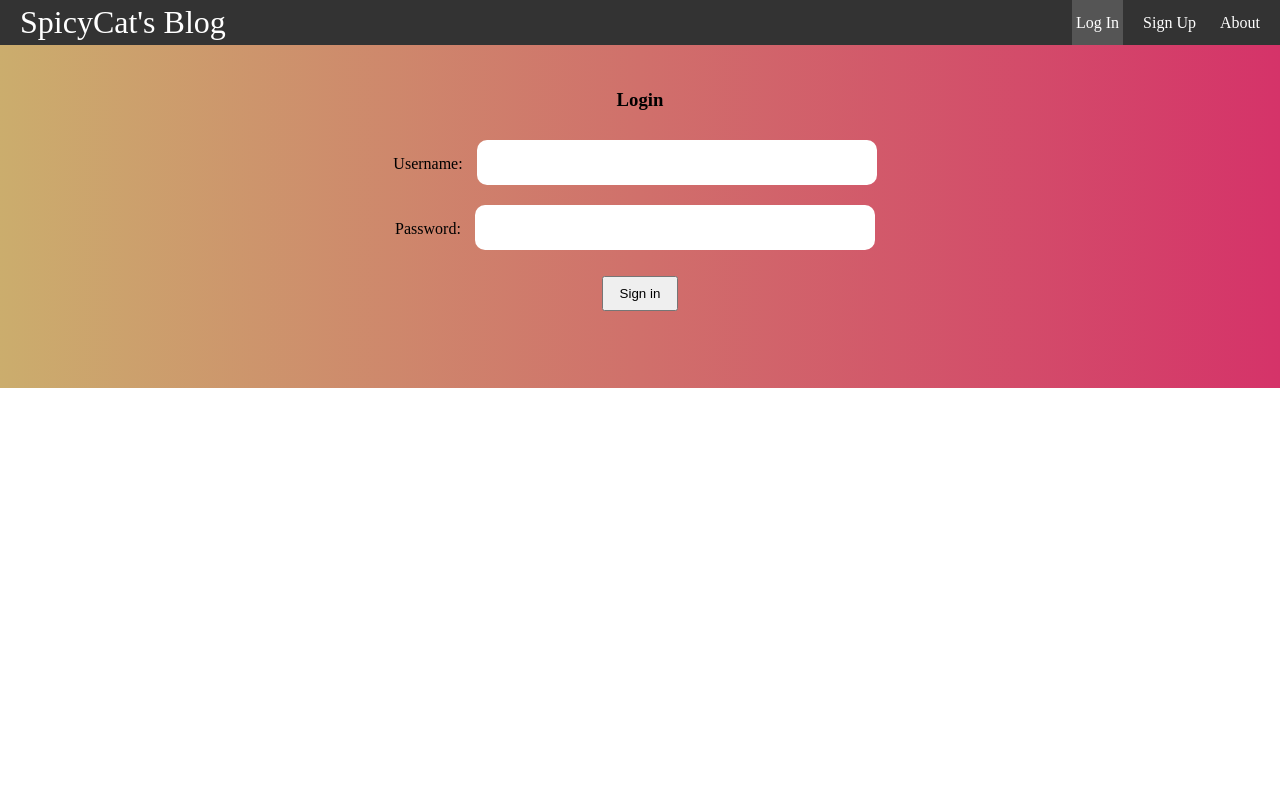
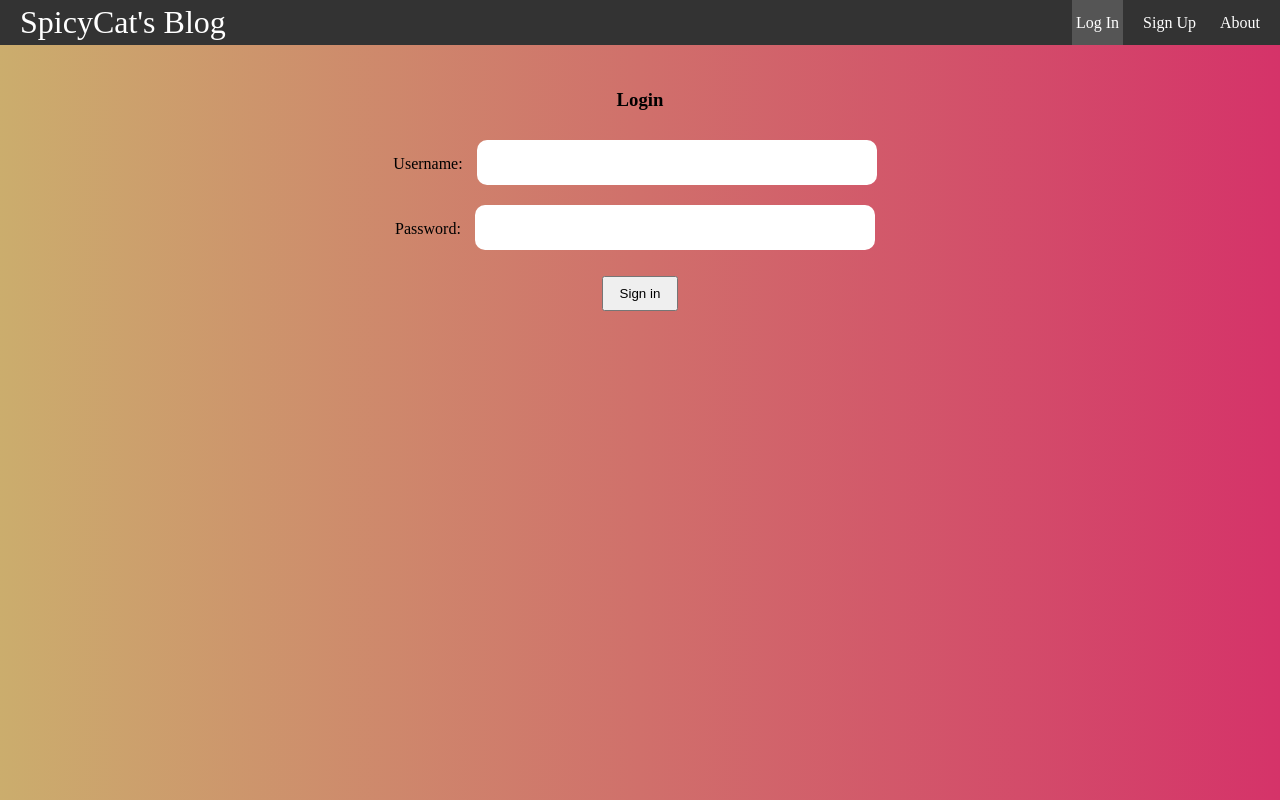
Before and after one commit to SpicyCatGames/spicy-cats-blog, a React (Create React App) app: page /login in a window 1280 px wide. Built offline with nearby package versions, Linux system fonts and the light colour scheme.

Commit message:
login have it take whole screen with flex-grow

```diff
--- a/src/App.js
+++ b/src/App.js
@@ -11,8 +11,8 @@ function App() {
   return (
     <>
       <jwtContext.Provider value={jwt}>
-        <Navbar />
         <div className="container">
+          <Navbar />
           <Routes>
             <Route path="/" element={<Home />} />
             <Route path="/login" element={<Login />} />
--- a/src/pages/Login/loginstyles.css
+++ b/src/pages/Login/loginstyles.css
@@ -8,6 +8,8 @@
   padding-top:0px;
   padding-top: 2%;
   padding-bottom:6%;
+
+  flex-grow: 1;
 }
 
 .login-container form{
--- a/src/styles.css
+++ b/src/styles.css
@@ -4,10 +4,11 @@
 
 body{
     margin: 0;
-    /* display: flex; */
-    /* flex-direction: column; */
+    background-color: grey;
 }
 
 .container{
-    background-color: grey;
+    min-height: 100vh;
+    display: flex;
+    flex-direction: column;
 }
```
